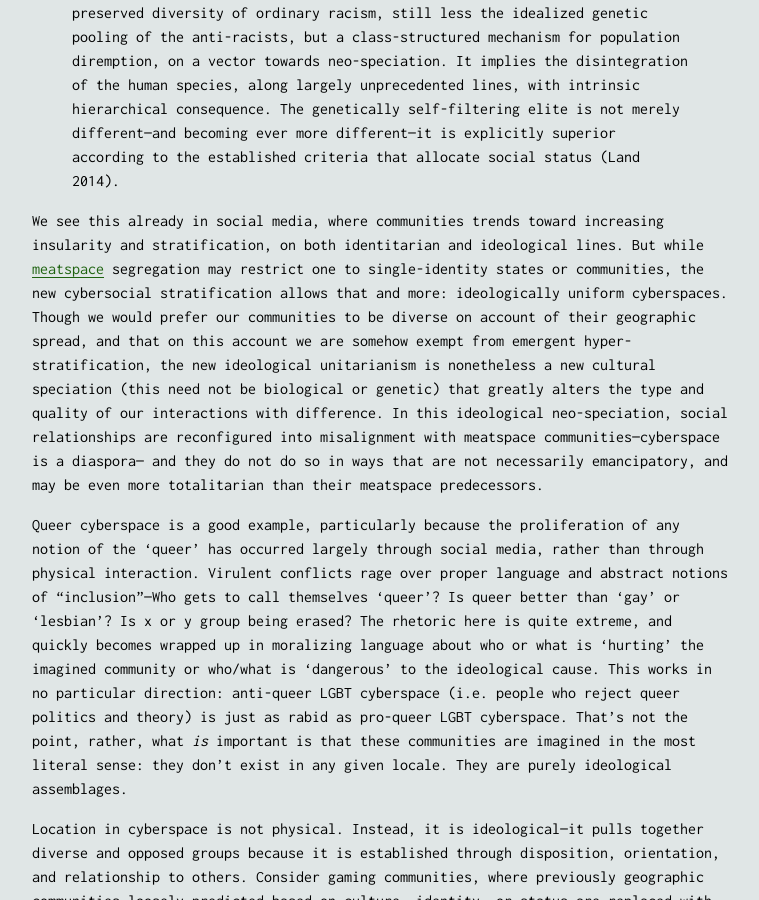
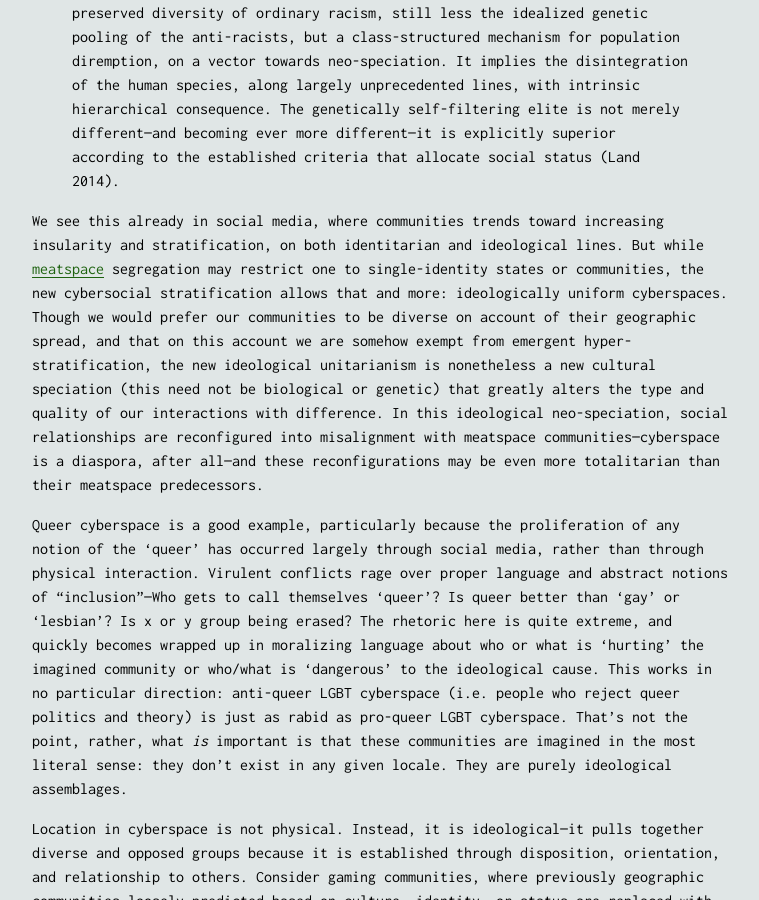
Before and after one commit to alychace/distort.jp, a Jekyll site: the page built from _posts/2019-04-20-hyper-stratification-and-cybernetic-capital.md, in a window 1280 px wide and 900 px high, scrolled down 841 px. Shown: the whole window, without its empty margins (258-1017 px from the left). Built offline with Jekyll 4.4.1, drawn with Linux system fonts in a browser that asks for light colours; nearby versions of some CDN libraries.

Commit message:
awkward phrasing

```diff
--- a/_posts/2019-04-20-hyper-stratification-and-cybernetic-capital.md
+++ b/_posts/2019-04-20-hyper-stratification-and-cybernetic-capital.md
@@ -14,7 +14,7 @@ There's an increasingly totalitarian streak in how we interface with technology,
 Nick Land famously (and rather racistly) detailed how emerging technologies "which will also be unevenly distributed by SES [socioeconomic status], will certainly intense the trend to [neo-]speciation", giving birth to a "trans-racial, infra-racial, and hyper-racial" future that will leave "'race politics' as a gibberish ruin in its wake", tearing apart human populations on increasingly stratified lines. Land explains:
 > Assortative mating tends to genetic diversification. This is neither the preserved diversity of ordinary racism, still less the idealized genetic pooling of the anti-racists, but a class-structured mechanism for population diremption, on a vector towards neo-speciation. It implies the disintegration of the human species, along largely unprecedented lines, with intrinsic hierarchical consequence. The genetically self-filtering elite is not merely different—and becoming ever more different—it is explicitly superior according to the established criteria that allocate social status (Land 2014).
 
-We see this already in social media, where communities trends toward increasing insularity and stratification, on both identitarian and ideological lines. But while [meatspace](https://www.urbandictionary.com/define.php?term=meatspace) segregation may restrict one to single-identity states or communities, the new cybersocial stratification allows that and more: ideologically uniform cyberspaces. Though we would prefer our communities to be diverse on account of their geographic spread, and that on this account we are somehow exempt from emergent hyper-stratification, the new ideological unitarianism is nonetheless a new cultural speciation (this need not be biological or genetic) that greatly alters the type and quality of our interactions with difference. In this ideological neo-speciation, social relationships are reconfigured into misalignment with meatspace communities—cyberspace is a diaspora— and they do not do so in ways that are not necessarily emancipatory, and may be even more totalitarian than their meatspace predecessors.
+We see this already in social media, where communities trends toward increasing insularity and stratification, on both identitarian and ideological lines. But while [meatspace](https://www.urbandictionary.com/define.php?term=meatspace) segregation may restrict one to single-identity states or communities, the new cybersocial stratification allows that and more: ideologically uniform cyberspaces. Though we would prefer our communities to be diverse on account of their geographic spread, and that on this account we are somehow exempt from emergent hyper-stratification, the new ideological unitarianism is nonetheless a new cultural speciation (this need not be biological or genetic) that greatly alters the type and quality of our interactions with difference. In this ideological neo-speciation, social relationships are reconfigured into misalignment with meatspace communities—cyberspace is a diaspora, after all—and these reconfigurations may be even more totalitarian than their meatspace predecessors.
 
 Queer cyberspace is a good example, particularly because the proliferation of any notion of the 'queer' has occurred largely through social media, rather than through physical interaction. Virulent conflicts rage over proper language and abstract notions of "inclusion"—Who gets to call themselves 'queer'? Is queer better than 'gay' or 'lesbian'?  Is x or y group being erased? The rhetoric here is quite extreme, and quickly becomes wrapped up in moralizing language about who or what is 'hurting' the imagined community or who/what is 'dangerous' to the ideological cause. This works in no particular direction: anti-queer LGBT cyberspace (i.e. people who reject queer politics and theory) is just as rabid as pro-queer LGBT cyberspace. That's not the point, rather, what _is_ important is that these communities are imagined in the most literal sense: they don't exist in any given locale. They are purely ideological assemblages.
 
```
